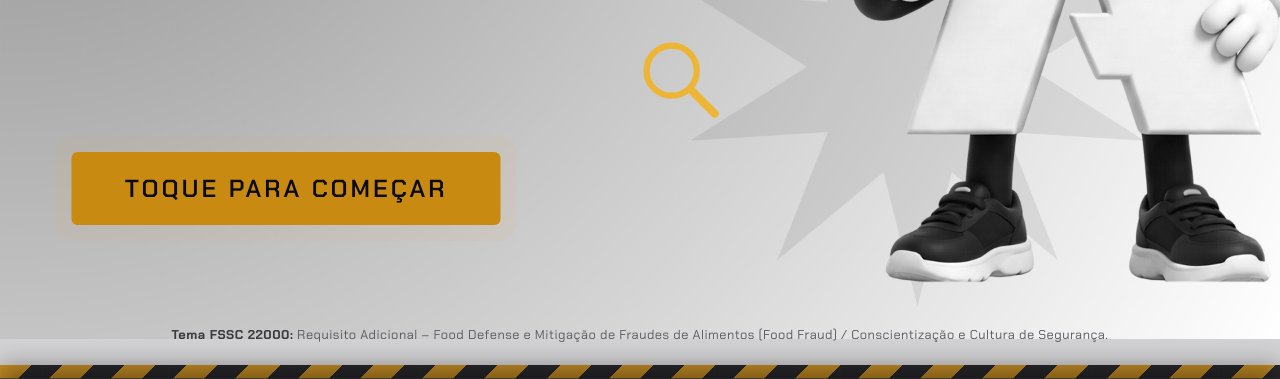
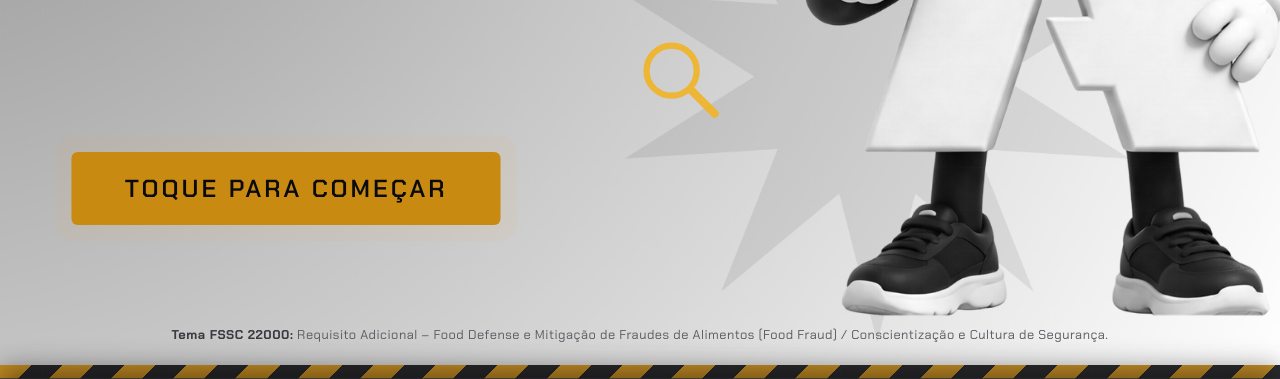
Before and after one commit to atlheticanutrition/operacaocsi, a plain HTML site: page index.html in a window 1280 px wide. Shown: the part 421-800 px from the top of the page. Drawn offline with Linux system fonts and the light colour scheme.

Commit message:
Revert "Corrige mascote sumindo em telas com proporcao diferente de 16:9"
This reverts commit b3e69d4fb851718f503ae8609be6bc85e9779c1f.

```diff
--- a/index.html
+++ b/index.html
@@ -351,21 +351,9 @@
   #screen-game,
   #screen-identify.result-correct, #screen-identify.result-wrong,
   #screen-result.result-correct, #screen-result.result-wrong{
-    background-repeat:no-repeat;
+    background-repeat:no-repeat; background-size:cover;
     --text:#202024; --text-dim:#5a5a62; --line:#d8d8dc;
     --panel:#ffffff; --panel-2:#f1f1f2; --yellow:#c98a12;
-  }
-  /* The mascot screens use "contain" (not "cover"): the totem's actual
-     screen ratio can be narrower than these 16:9 photos, and "cover" would
-     crop the mascot itself off-screen instead of just trimming empty
-     gradient. "contain" always keeps the whole mascot visible, letterboxed
-     with a background-color close to the photo's own tone so the seam is
-     barely visible. #screen-game has no mascot to protect, so it stays on
-     cover (never lets the plain gradient show a seam). */
-  #screen-attract,
-  #screen-identify.result-correct, #screen-identify.result-wrong,
-  #screen-result.result-correct, #screen-result.result-wrong{
-    background-size:contain; background-color:#d2d2d4;
   }
   #screen-attract{
     background-image:url("TELA 1.jpg"); background-position:right center;
@@ -374,7 +362,6 @@
   #screen-attract .attract-footnote b{ color:#3a3a40; }
   #screen-game{
     background-image:url("TELA 2.jpg"); background-position:top right;
-    background-size:cover;
   }
   #screen-identify.result-correct, #screen-result.result-correct{
     /* correct answer: mascot on the left (giving a thumbs-up check) */
```
